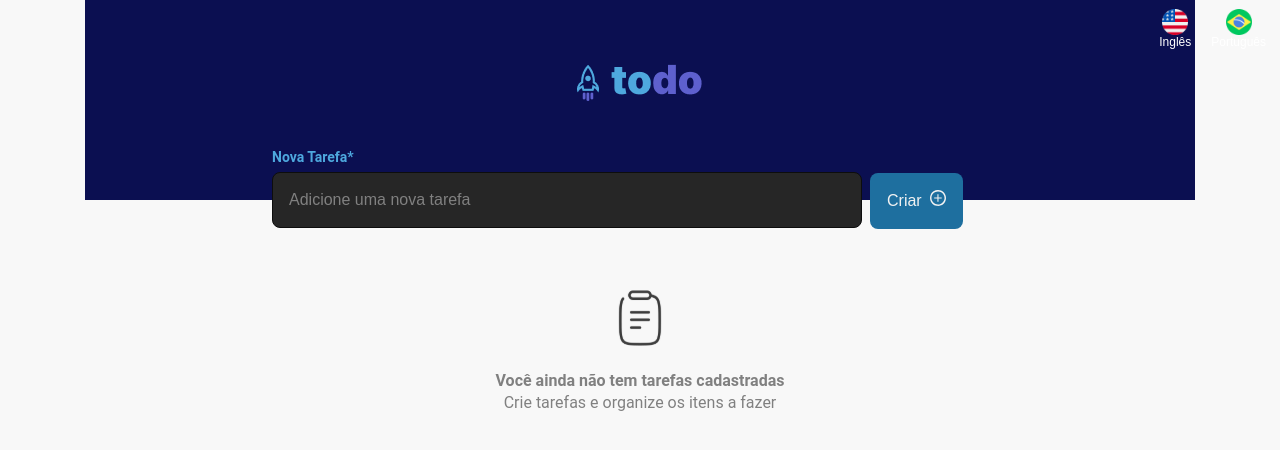
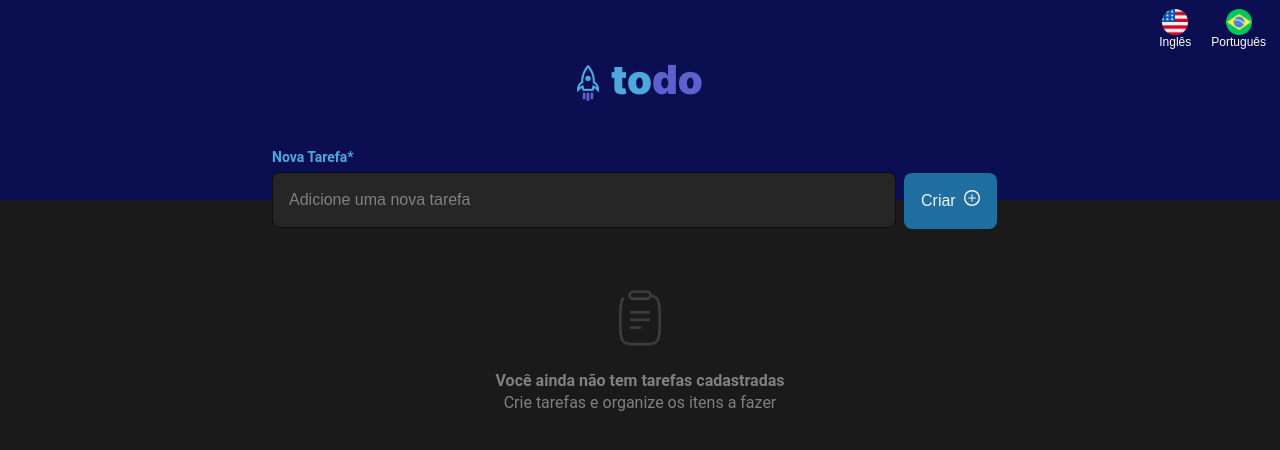
Before and after one commit to diandraleao/to-do-list, a React (Create React App) app: page / in a window 1280 px wide. Shown: the top 450 px of the page. Built offline with nearby package versions, Linux system fonts and the light colour scheme.

Commit message:
style: main style

```diff
--- a/src/App.css
+++ b/src/App.css
@@ -1,32 +1,32 @@
 .App {
   width: 100%;
-  padding-right: 15px;
-  padding-left: 15px;
   margin-right: auto;
   margin-left: auto;
-  color: #212529;
+  color: #1a1a1a;
 }
+
 
 @media (min-width: 576px) {
   .App {
-    max-width: 540px;
+    /* max-width: 540px; */
+    background-color: #1A1A1A;
   }
 }
 
 @media (min-width: 768px) {
   .App {
-    max-width: 720px;
+    /* max-width: 720px; */
   }
 }
 
 @media (min-width: 992px) {
   .App {
-    max-width: 960px;
+    /* max-width: 960px; */
   }
 }
 
 @media (min-width: 1200px) {
   .App {
-    max-width: 1140px;
+    /* max-width: 100%; */
   }
 }
--- a/src/index.css
+++ b/src/index.css
@@ -1,20 +1,12 @@
-*,
-  *::before,
-  *::after {
-    box-sizing: border-box;
-}
-
 body {
-  margin: 0;
   font-family: -apple-system, BlinkMacSystemFont, 'Segoe UI', 'Roboto', 'Oxygen',
     'Ubuntu', 'Cantarell', 'Fira Sans', 'Droid Sans', 'Helvetica Neue',
     sans-serif;
   -webkit-font-smoothing: antialiased;
   -moz-osx-font-smoothing: grayscale;
-  background-color: #F9F9F9; /*#f8f9fa*/
+  background-color: #1A1A1A;
 }
 
-code {
-  font-family: source-code-pro, Menlo, Monaco, Consolas, 'Courier New',
-    monospace;
+html {
+  background-color: #1A1A1A;
 }
```
